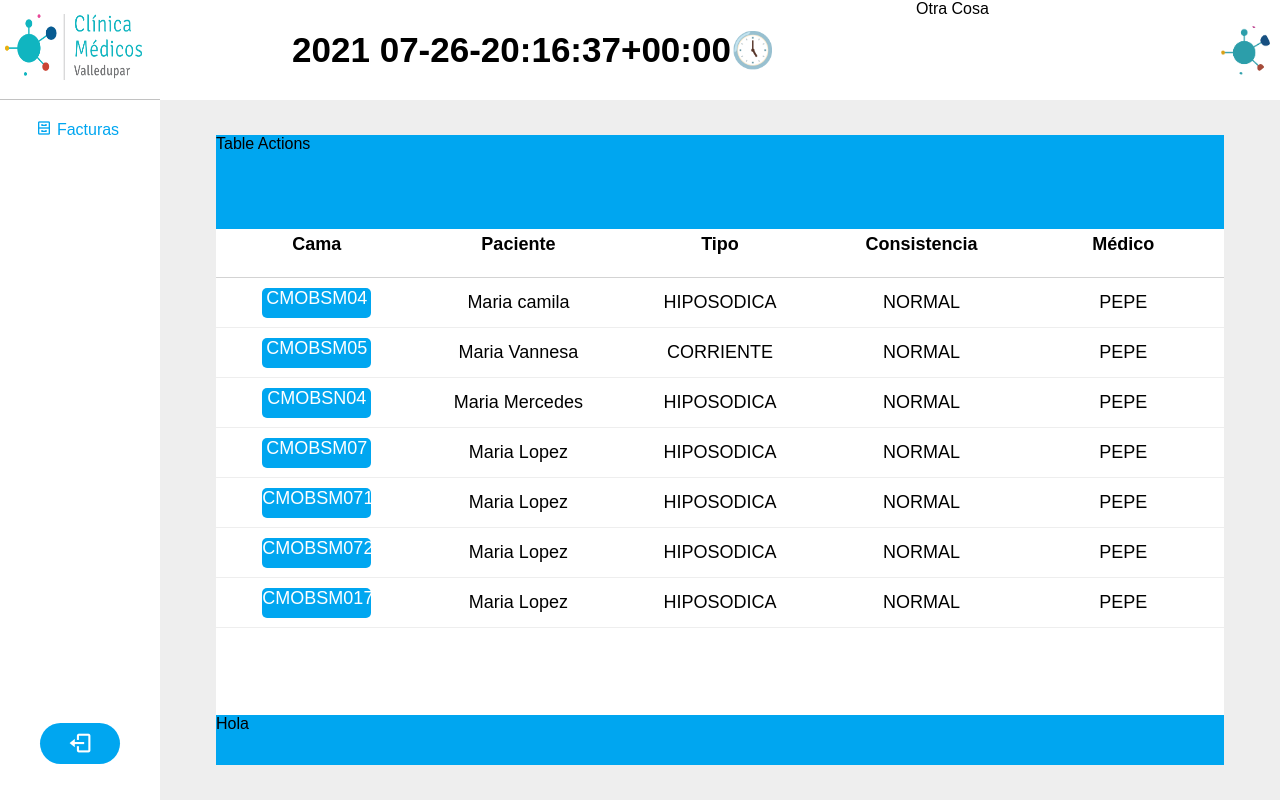
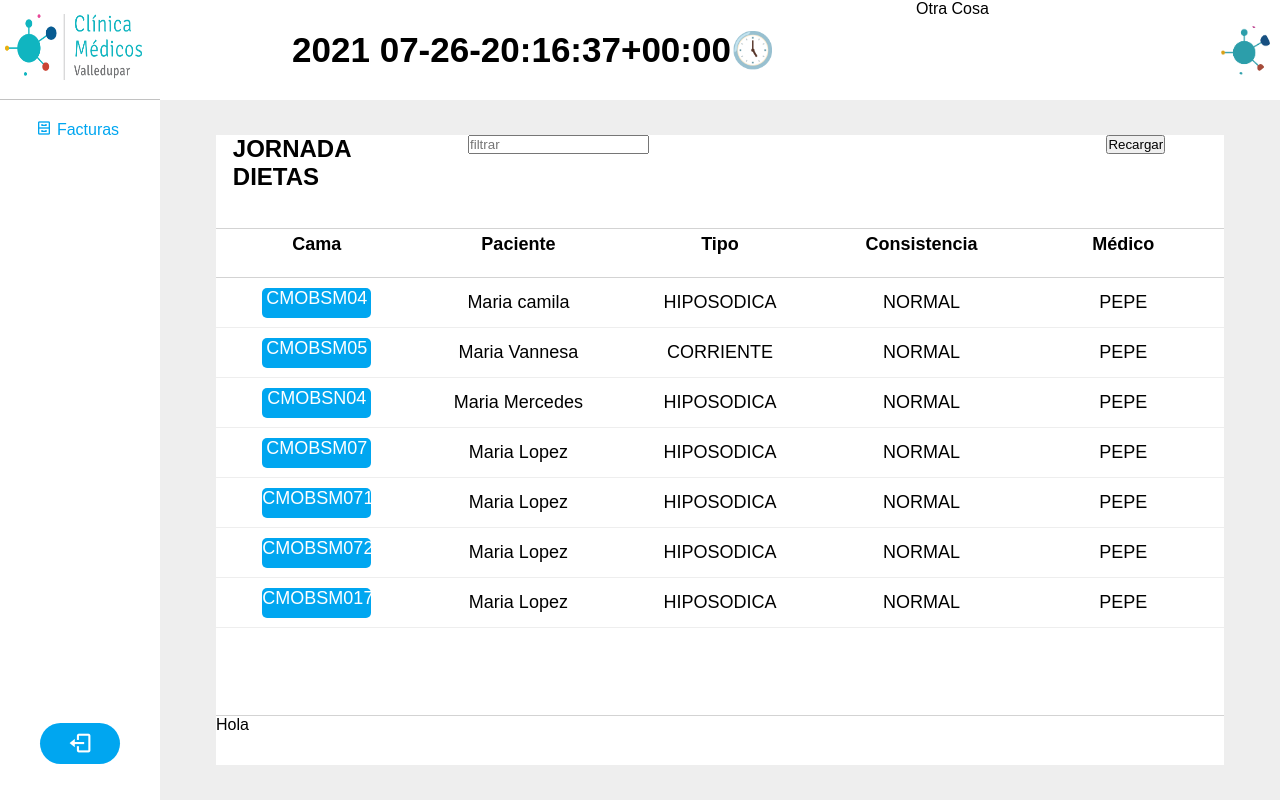
Before and after one commit to ClinicaAltaComplejidad/Eklipse-Fronted, a React (Create React App) app in the folder eklipse-2.0/: page /home/table in a window 1280 px wide. Built offline with nearby package versions, Linux system fonts and the light colour scheme.

Commit message:
[dev] -- dandole estilos bases a tableActions

```diff
--- a/eklipse-2.0/src/components/table/Table.jsx
+++ b/eklipse-2.0/src/components/table/Table.jsx
@@ -1,7 +1,7 @@
 import React from 'react';
 
 import './table.css';
-
+import TableAction from './tableAction/TableAction';
 import TableBody from './tableBody/TableBody';
 import TableHeader from './tableHeader/TableHeader';
 
@@ -69,9 +69,17 @@ const headers = [
 function Table() {
     return (
         <section className="table">
-            <div className="table_action">
-                Table Actions
-            </div>
+            <TableAction
+                actionTitle="JORNADA DIETAS"
+                actionBody={
+                   <input  placeholder="filtrar"/>
+                }
+                actions={
+                    <button>
+                        Recargar
+                    </button>
+                }
+            />
             <TableHeader
                 headers={headers}
             />
--- a/eklipse-2.0/src/components/table/table.css
+++ b/eklipse-2.0/src/components/table/table.css
@@ -5,14 +5,9 @@
     flex-direction: column;
 }
 
-.table_action {
-    background-color: #00a6f0;
-    height: 15%;
-    width: 100%;
-}
-
 .footer_table {
-    background-color: #00a6f0;
+    background-color: #ffffff;
+    border-top: 1px solid #d3d3d3;
     height: 8%;
     width: 100%;
 }
--- /dev/null
+++ b/eklipse-2.0/src/components/table/tableAction/TableAction.jsx
@@ -0,0 +1,21 @@
+import React from 'react';
+
+import './tableAction.css';
+
+function TableAction({actionTitle, actionBody, actions}) {
+    return (
+        <div className="table_action">
+            <h2 className="action_title">
+                {actionTitle}
+            </h2>
+            <div className="body_action">
+                {actionBody}
+            </div>
+            <div className="actions">
+                {actions}
+            </div>
+        </div>
+    )
+}
+
+export default TableAction;
--- /dev/null
+++ b/eklipse-2.0/src/components/table/tableAction/tableAction.css
@@ -0,0 +1,18 @@
+.table_action {
+    background-color: #ffffff;
+    border-bottom:1px solid #d3d3d3;
+    display: flex;
+    justify-content: space-around;
+    height: 15%;
+    width: 100%;
+}
+
+.action_title, .body_action {
+    width: 20%;
+}
+.body_action {
+    width: 60%;
+}
+.actions {
+    width: 10%;
+}
```
